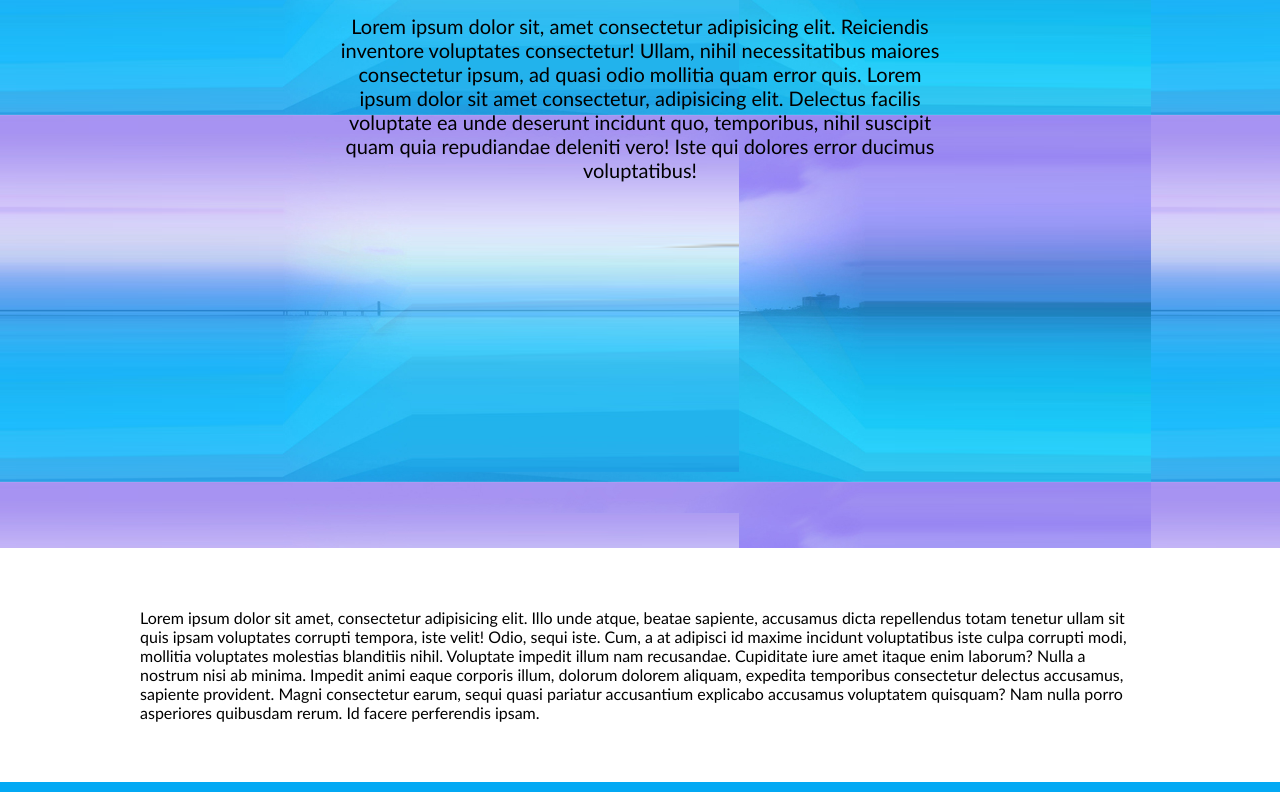
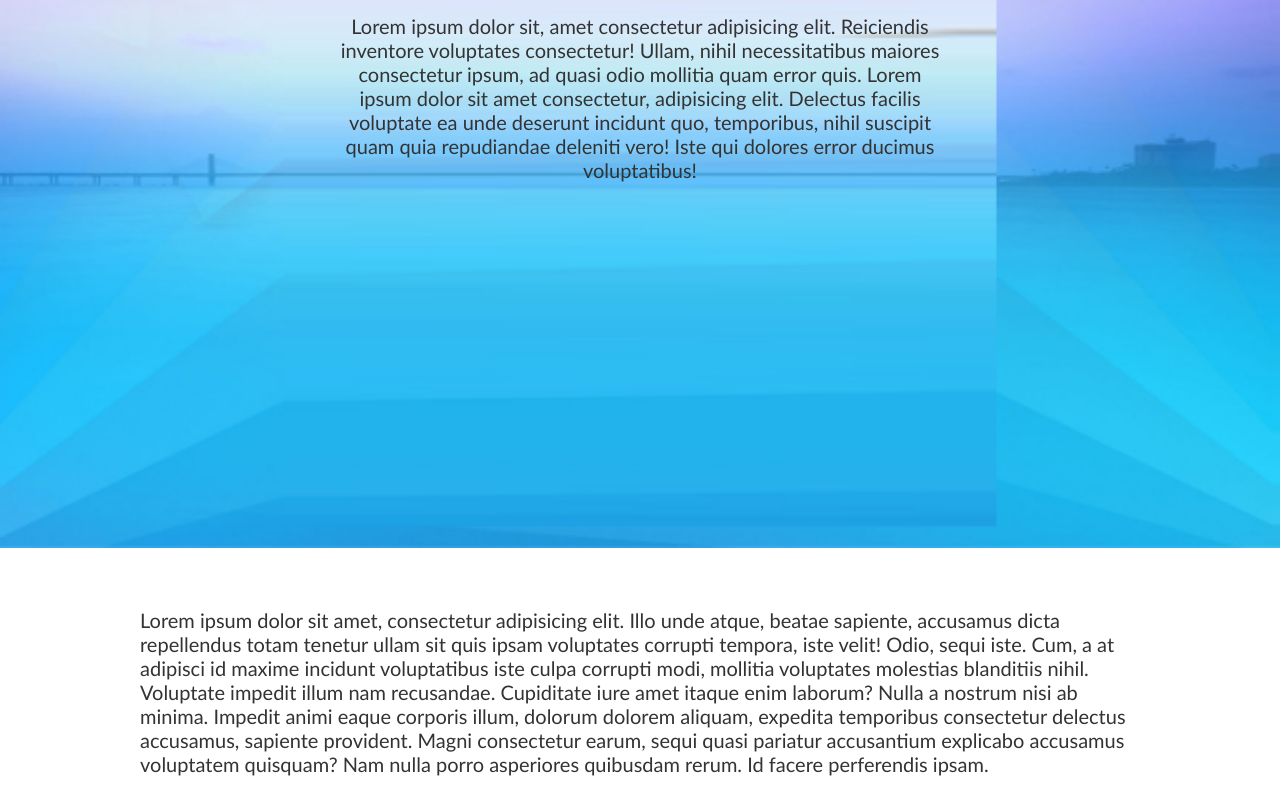
Before and after one commit to janusonyte/04-coming-soon, a website: page index.html in a window 1280 px wide. Shown: the part 252-1044 px from the top of the page. Drawn offline with Linux system fonts and the light colour scheme.

Commit message:
hero section done

```diff
--- a/css/base/base.css
+++ b/css/base/base.css
@@ -8,6 +8,11 @@ body * {
 body {
     font-family: 'Gill Sans', 'Gill Sans MT', Calibri, 'Trebuchet MS',
         sans-serif;
+        font-size: 20px;
+        font-weight: normal;
+        color: #333;
+        text-decoration: none;
+
 }
 
 .bg-main {
--- a/css/pages/home.css
+++ b/css/pages/home.css
@@ -7,7 +7,12 @@
 
 .hero {
     min-height: 100vh;
+    background-color: yellow;
     background-image: url(../../img/background.png);
+    background-repeat: no-repeat;
+    background-position: center;
+    background-size: cover;
+    background-attachment: fixed;
 }
 
 .hero > .short-row {
```
